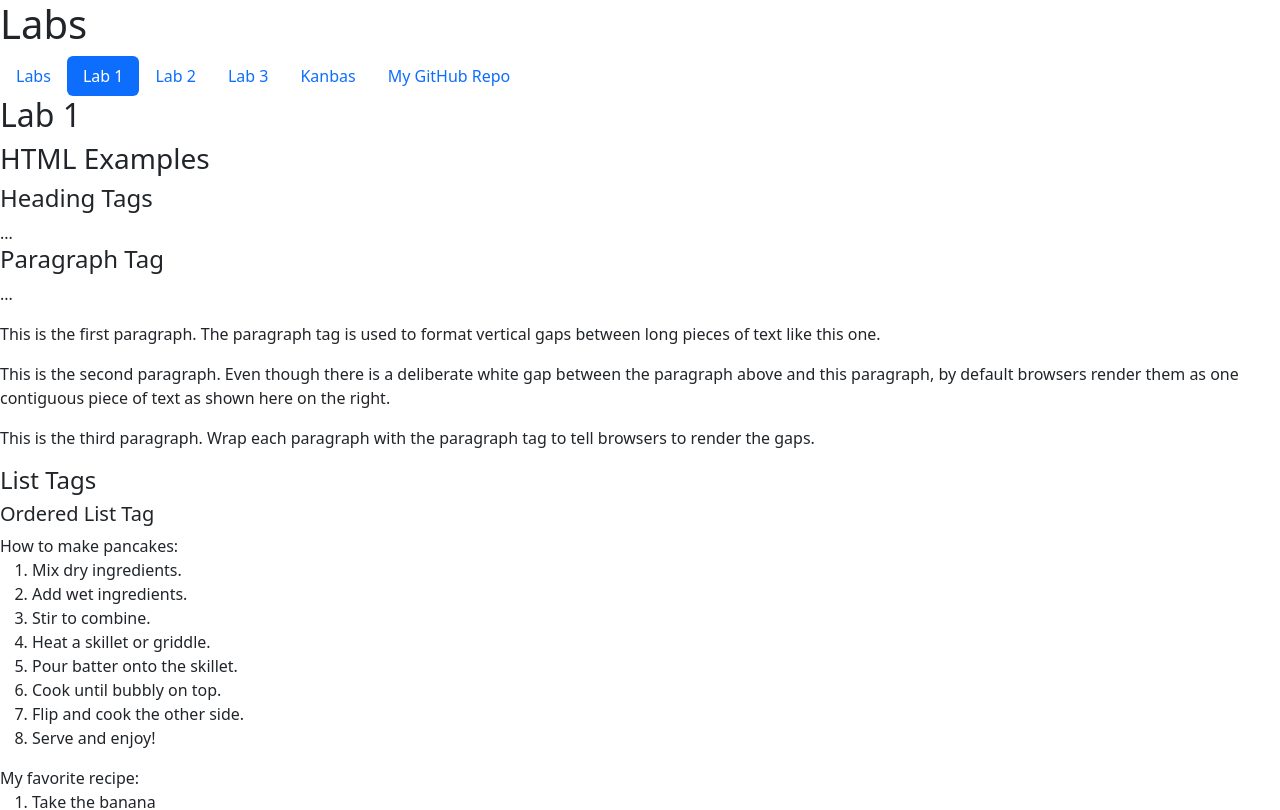
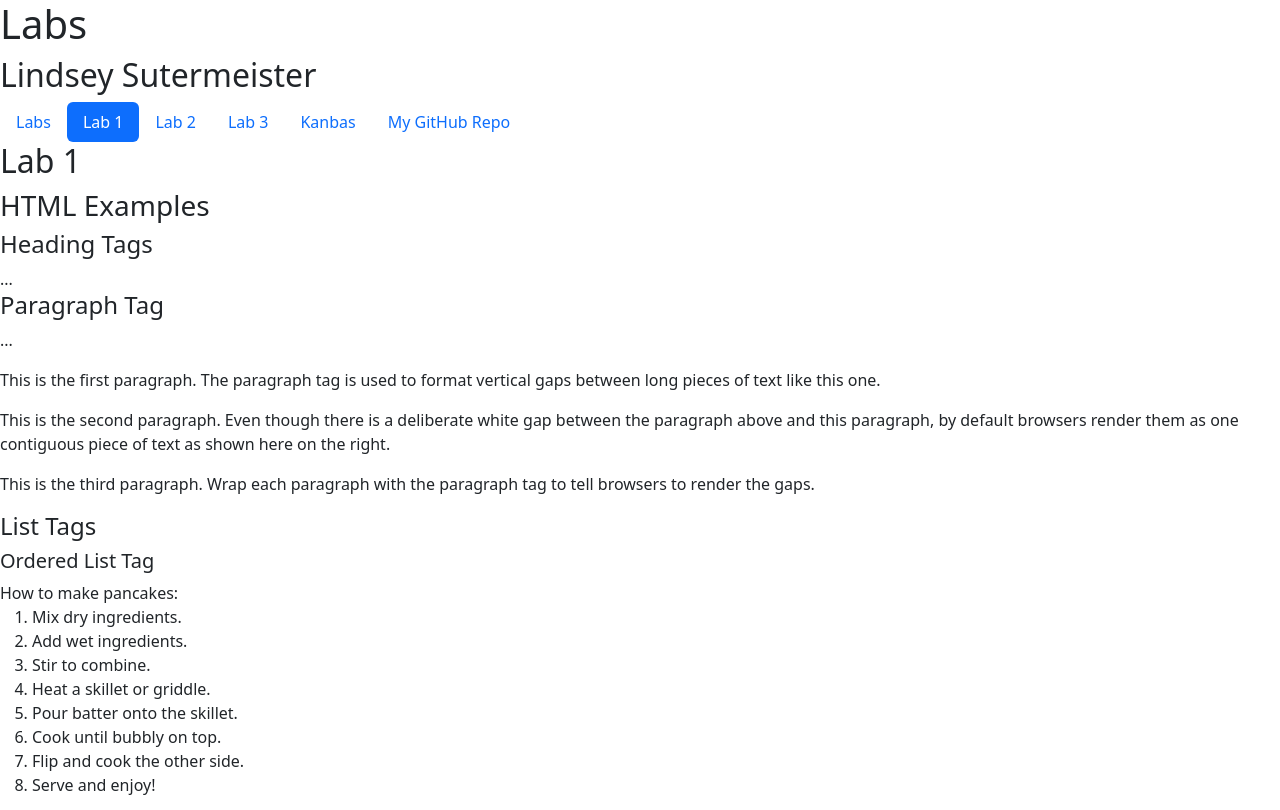
Before and after one commit to zsutr/kanbas-react-web-app, a React (Create React App) app: page /#/Labs/Lab1 in a window 1280 px wide. Shown: the top 810 px of the page. Built offline with nearby package versions, Linux system fonts and the light colour scheme.

Commit message:
a2 CSS and Bootstrap

```diff
--- a/src/Labs/index.tsx
+++ b/src/Labs/index.tsx
@@ -7,6 +7,7 @@ export default function Labs() {
   return (
     <div>
       <h1>Labs</h1>
+      <h2>Lindsey Sutermeister</h2>
       <TOC />
       <Routes>
         <Route path="/" element={<Navigate to="Lab1" />} />
```
